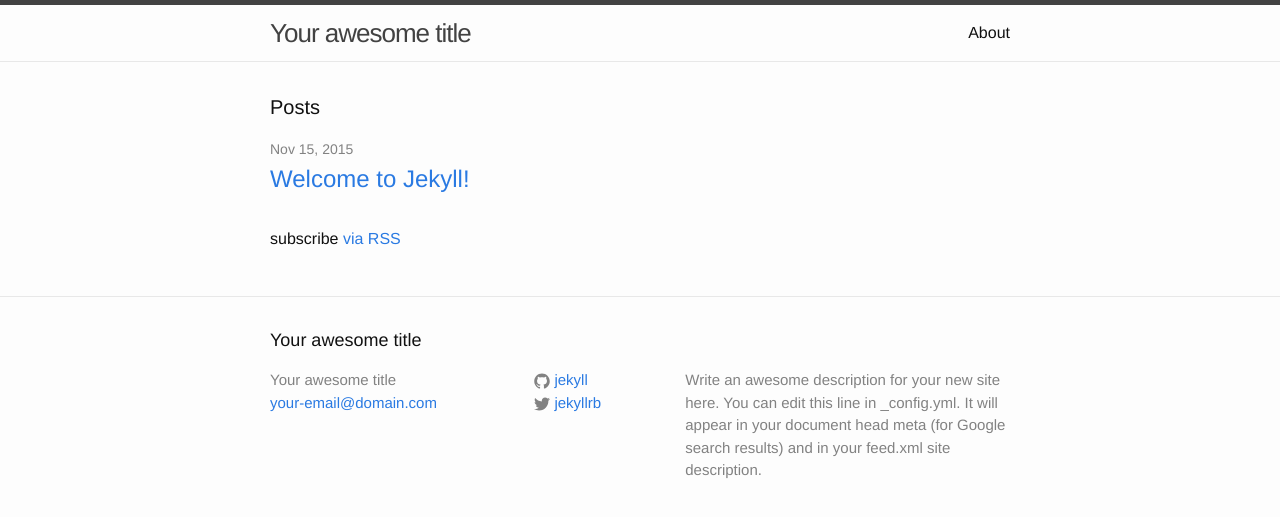
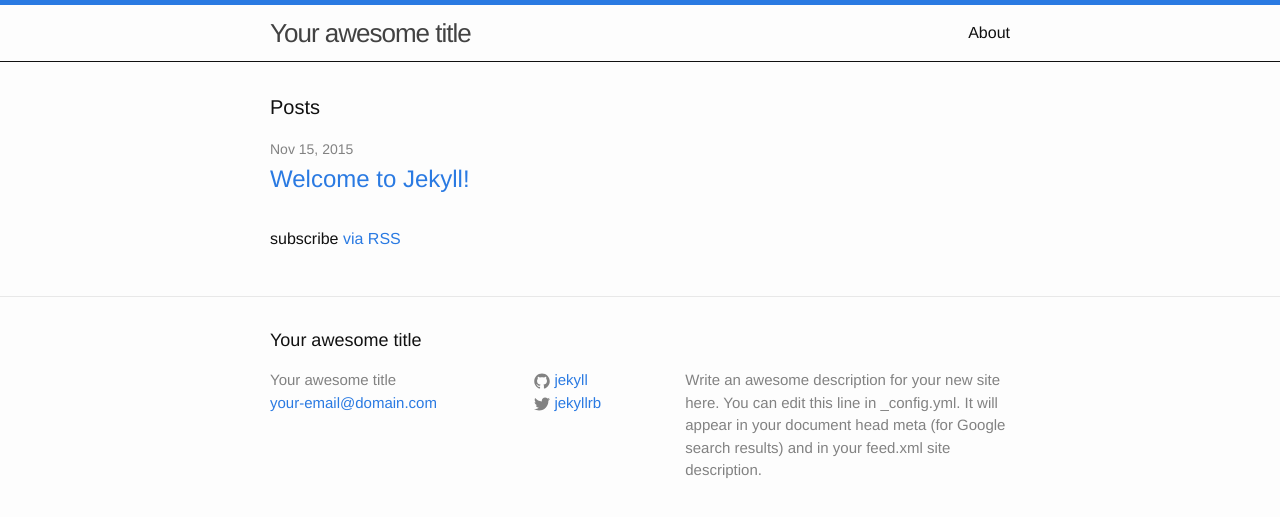
Before and after one commit to wadtech/wadtech.github.io, a Jekyll site: the page built from index.html, in a window 1280 px wide. Shown: the top 517 px of the page. Built offline with Jekyll 4.4.1, drawn with Linux system fonts in a browser that asks for light colours.

Commit message:
initial setup and some sass bits

```diff
--- /dev/null
+++ b/_sass/_fonts.scss
@@ -0,0 +1 @@
+@import url(https://fonts.googleapis.com/css?family=Roboto:400,700,300);
--- a/_sass/_layout.scss
+++ b/_sass/_layout.scss
@@ -2,8 +2,8 @@
  * Site header
  */
 .site-header {
-    border-top: 5px solid $grey-color-dark;
-    border-bottom: 1px solid $grey-color-light;
+    border-top: 5px solid $brand-color;
+    border-bottom: 1px solid $text-color;
     min-height: 56px;
 
     // Positioning context for the mobile navigation icon
@@ -240,3 +240,27 @@
         }
     }
 }
+
+.pagination-controls {
+    @extend %clearfix;
+
+    text-align: center;
+
+    & .next-page,
+    & .previous-page {}
+
+    & .page-counter {
+        font-size: $small-font-size;
+        color: $grey-color;
+        text-align: center;
+    }
+}
+
+.columns {
+    -webkit-column-count: 2;
+    -webkit-column-gap: 10px;
+    -moz-column-count: 2;
+    -moz-column-gap: 10px;
+    column-count:2;
+    column-gap:10px;
+}
--- /dev/null
+++ b/_sass/_mixins.scss
@@ -0,0 +1,3 @@
+@mixin letterpress($opacity){
+    text-shadow:white($opacity) 0 1px 0;
+}
--- /dev/null
+++ b/_sass/_read-more.scss
@@ -0,0 +1,22 @@
+.read-more {
+  border: 2px solid $text-color;
+
+  border-radius: 20px;
+  padding: .3em;
+
+  // center under column
+  display: block;
+  text-align: center;
+  max-width: 50%;
+  margin: 0 auto;
+}
+
+a.read-more {
+  color: $text-color;
+
+  &:hover {
+    background-color: $text-color;
+    color: white;
+    text-decoration: none;
+  }
+}
```
Also changed, not shown: _includes/read_time.html (added, +9 -0 lines).
